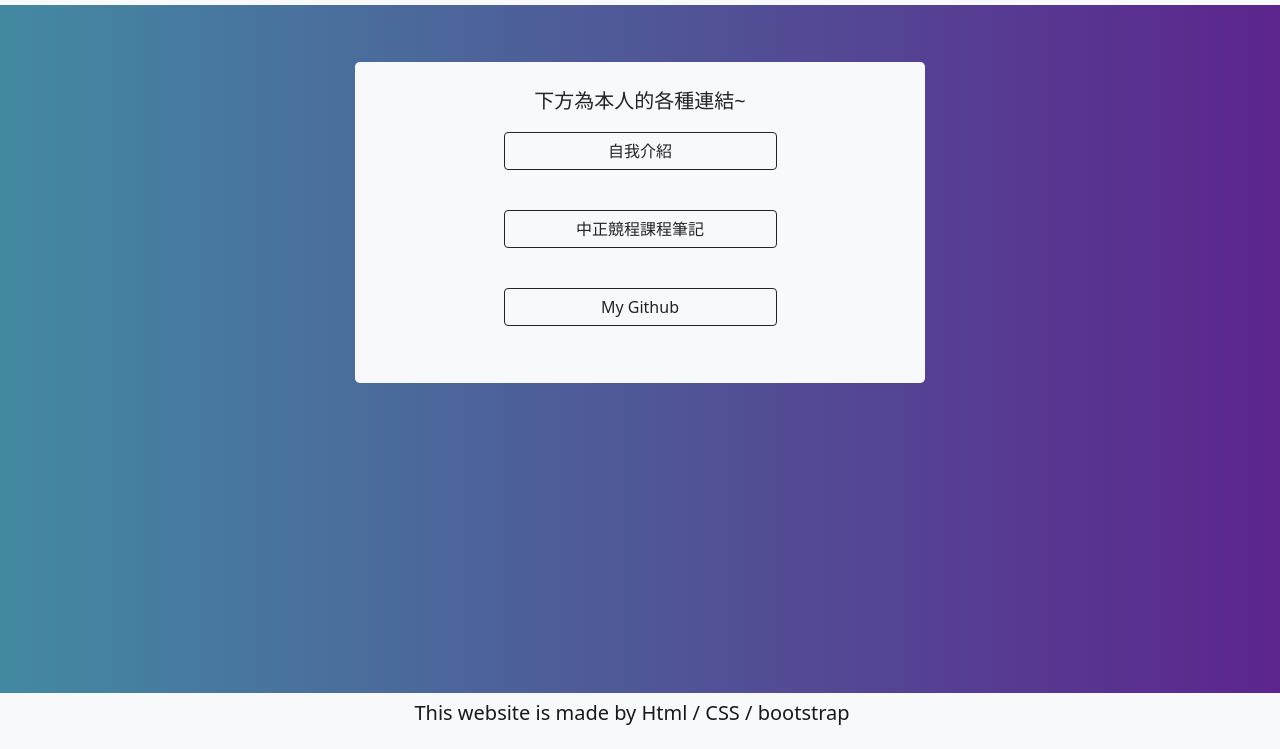
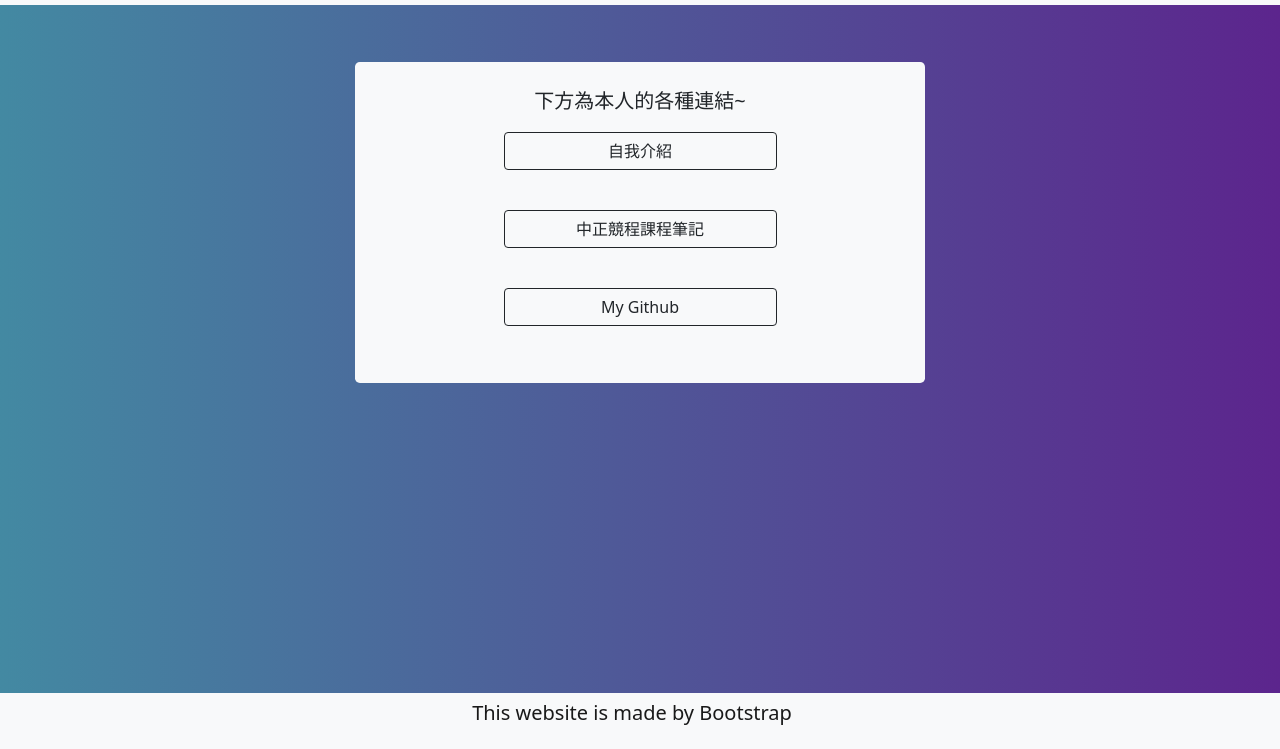
Before and after one commit to syzygy608/links_switcher, a plain HTML site: page index.html in a window 1280 px wide. Shown: the part 51-800 px from the top of the page. Drawn offline with nearby package versions, Linux system fonts and the light colour scheme.

Commit message:
Update index.html

```diff
--- a/index.html
+++ b/index.html
@@ -39,7 +39,7 @@
         <ul class = "nav justify-content-center fixed-bottom navbar-light bg-light">
             <li class = "nav-item">
                 <p class = "navbar-brand">
-                    This website is made by Html / CSS / bootstrap
+                    This website is made by Bootstrap
                 </p>
             </li>
           </ul>
```
